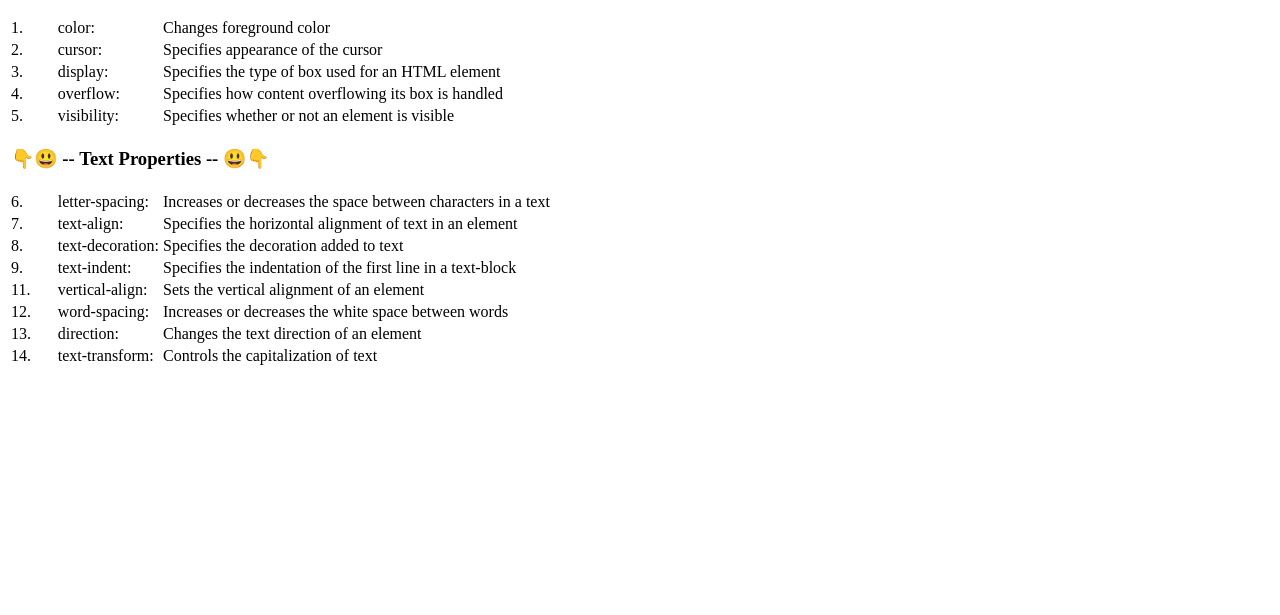
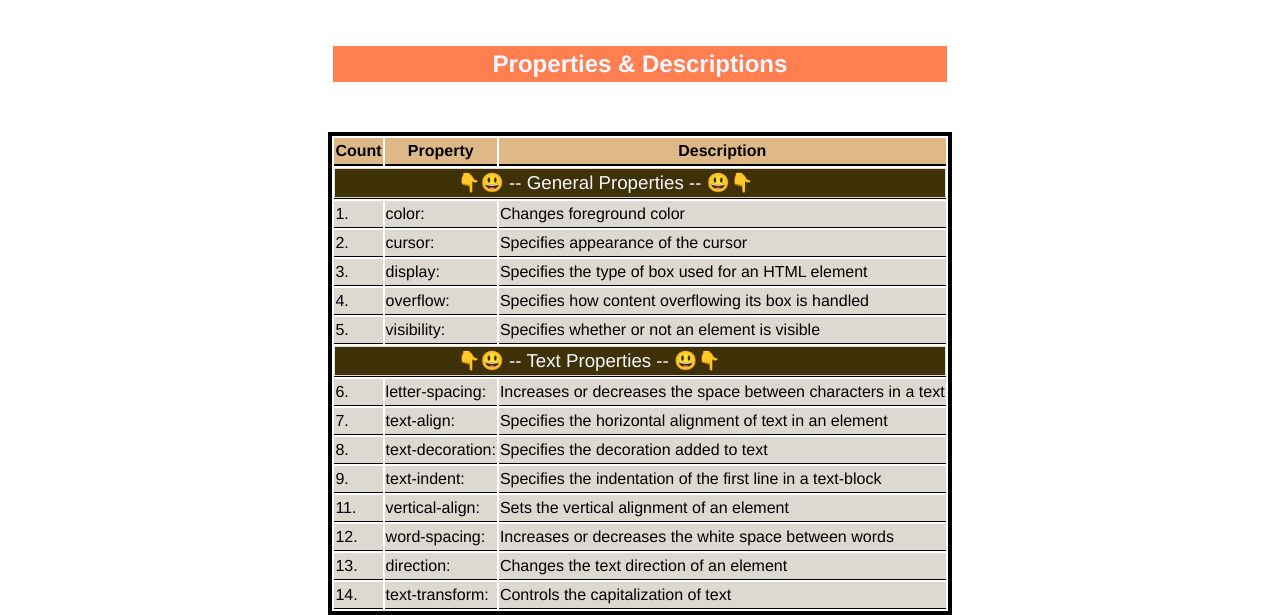
Before and after one commit to JamesrPrince/css__cheatsheet, a plain HTML site: page index.html in a window 1280 px wide. Shown: the part 196-811 px from the top of the page. Drawn offline with Linux system fonts and the light colour scheme; the site is published under a folder, as on GitHub Pages, so addresses that start at the root find nothing.

Commit message:
👌 IMPROVE: dotfiles

```diff
--- a/index.html
+++ b/index.html
@@ -5,7 +5,7 @@
     <meta http-equiv="X-UA-Compatible" content="IE=edge" />
     <meta name="viewport" content="width=device-width, initial-scale=1.0" />
     <title>CSS ~ Cheetsheet!</title>
-    <link rel="stylesheet" href="/dist/css/main.css" />
+    <link rel="stylesheet" href="./dist/css/main.css" />
   </head>
   <body>
     <div class="container">
```
